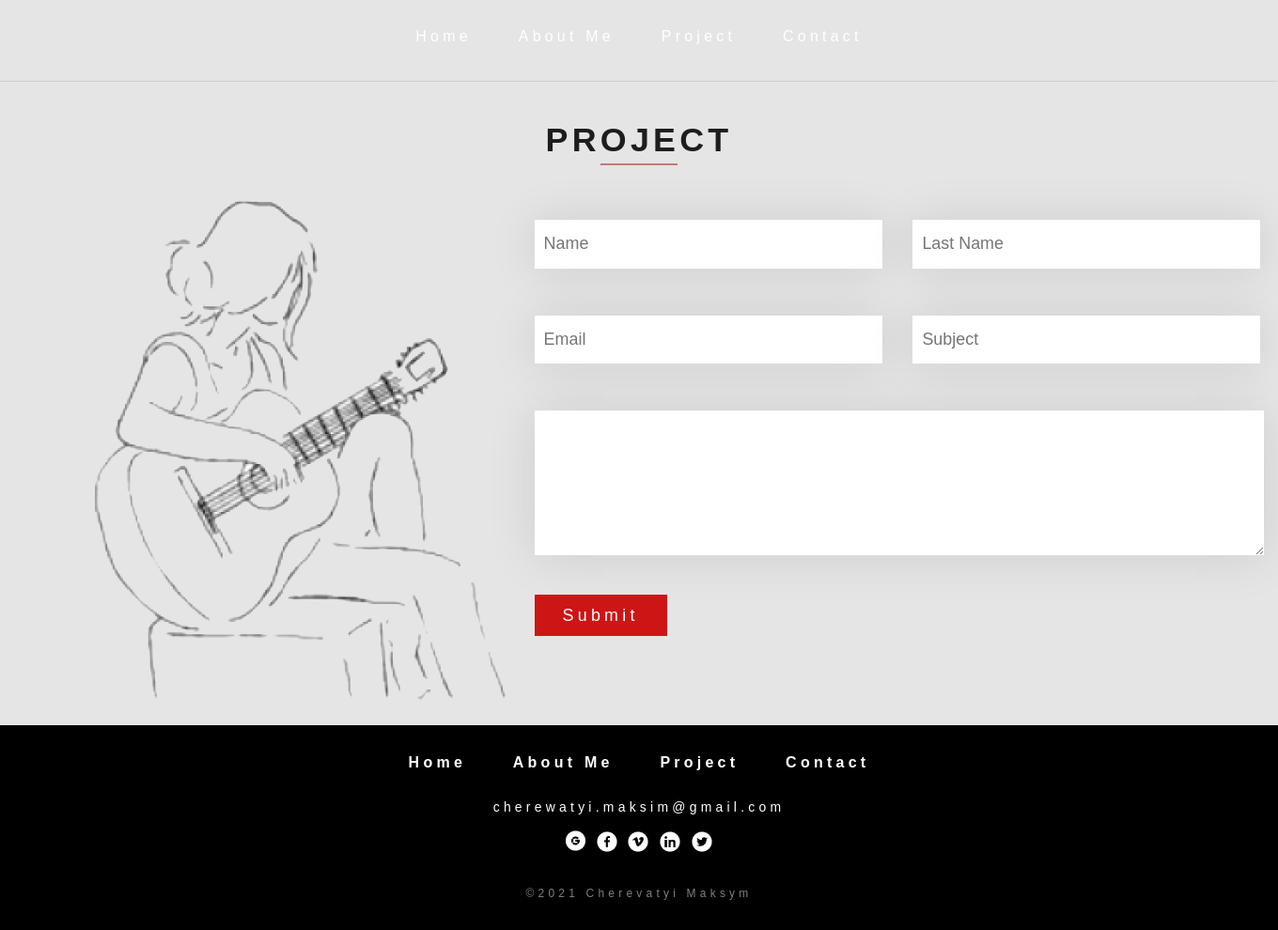
After one commit to KatyshaHshanovych/Max-project, a PHP site: page /contact.php in a window 1360 px wide. The commit adds this page. Shown: the whole page at 94% size. Run offline with PHP 8.4, Linux system fonts and the light colour scheme; some libraries are stand-ins or nearby versions; some web fonts are replaced.

Commit message:
finished worked with all project

```diff
--- /dev/null
+++ b/contact.php
@@ -0,0 +1,46 @@
+<!doctype html>
+<html lang="ru">
+<head>
+    <?php include 'head.php'; ?>
+    <title>Portfolio</title>
+</head>
+<body>
+    <?php include 'header.php'; ?>
+    <div class="contact-block">
+        <div class="aboutMe__titleBlock">
+            <h2 class="aboutMe__word projectText">
+                Project
+            </h2>
+        </div>
+        <hr class="block-AboutMe__lineText padding">
+        <div class="container">
+            <div class="contact-block__mainItems">
+                <img src="image/girl.png" alt="girl">
+                <div class="contact-block__form">
+                    <div class="contact-block__nameLastName">
+                        <input type="text" class="contact-block__formName contactFormInput" placeholder="Name">
+                        <input type="text" class="contact-block__formLastName contactFormInput" placeholder="Last Name">
+                    </div>
+                    <div class="contact-block__nameEmailSub">
+                        <input type="text" class="contact-block__formEmail contactFormInput" placeholder="Email">
+                        <input type="text" class="contact-block__formSubject contactFormInput" placeholder="Subject">
+                    </div>
+                    <div class="contact-block__textArea">
+                        <textarea name="Message" id="" cols="30" rows="10" class="contact-block__formMessage" placeholder="Message" data-lt-tmp-id="lt-953408" spellcheck="false" data-gramm="false">
+                        </textarea>
+                    </div>
+                    <div class="contact-block__button">
+                        <a class="contact-block__redButton" href="/">
+                            Submit
+                        </a>
+                    </div>
+                </div>
+            </div>
+        </div>
+    </div>
+    <?php include 'footer.php'; ?>
+    <script src="/js/jquery.js"></script>
+    <script src="/slick/slick.min.js"></script>
+    <script src="/js/script.js"></script>
+</body>
+</html>
--- a/css/style.css
+++ b/css/style.css
@@ -428,4 +428,73 @@ p {
   margin-left: 1.831vw;
 }
 
+.contact-block {
+  background: #E5E5E5;
+}
+.contact-block__mainItems {
+  display: flex;
+}
+.contact-block__formName {
+  width: 350px;
+  height: 3.807vw;
+  box-shadow: 0 0.074vw 3.661vw 0.074vw rgba(0, 0, 0, 0.1);
+  border: 0;
+  font-size: 1.318vw;
+  padding: 0 0.733vw;
+  margin-right: 2.416vw;
+}
+.contact-block__formLastName {
+  width: 350px;
+  height: 3.807vw;
+  box-shadow: 0 0.074vw 3.661vw 0.074vw rgba(0, 0, 0, 0.1);
+  border: 0;
+  font-size: 1.318vw;
+  padding: 0 0.733vw;
+}
+.contact-block__formEmail {
+  width: 350px;
+  height: 3.807vw;
+  box-shadow: 0 0.074vw 3.661vw 0.074vw rgba(0, 0, 0, 0.1);
+  border: 0;
+  font-size: 1.318vw;
+  padding: 0 0.733vw;
+  margin-right: 2.416vw;
+}
+.contact-block__formSubject {
+  width: 350px;
+  height: 3.807vw;
+  box-shadow: 0 0.074vw 3.661vw 0.074vw rgba(0, 0, 0, 0.1);
+  border: 0;
+  font-size: 1.318vw;
+  padding: 0 0.733vw;
+}
+.contact-block__formMessage {
+  width: 100%;
+  border: 0;
+  box-shadow: 0 0.074vw 3.661vw 0.074vw rgba(0, 0, 0, 0.1);
+}
+.contact-block__redButton {
+  background: #CE1515;
+  padding: 0.879vw 2.197vw 0.879vw 2.197vw;
+  font-size: 1.318vw;
+  font-weight: 400;
+  color: white;
+}
+.contact-block__button {
+  margin-top: 3.661vw;
+}
+.contact-block__nameLastName {
+  display: flex;
+  margin-top: 3.661vw;
+}
+.contact-block__nameEmailSub {
+  display: flex;
+}
+.contact-block__nameEmailSub {
+  margin-top: 3.661vw;
+}
+.contact-block__textArea {
+  margin-top: 3.661vw;
+}
+
 /*# sourceMappingURL=style.css.map */
--- a/css/style.scss
+++ b/css/style.scss
@@ -495,3 +495,86 @@
 .turnRight {
   margin-left: $desktop25px;
 }
+
+.contact-block {
+  background: #E5E5E5;
+
+  &__mainItems {
+    display: flex;
+  }
+
+  &__formName {
+    width: 350px;
+    height: $desktop52px;
+    box-shadow: 0 $desktop1px $desktop50px $desktop1px rgba(0, 0, 0, 0.1);
+    border: 0;
+    font-size: $desktop18px;
+    padding: 0 0.733vw;
+    margin-right: $desktop33px;
+  }
+
+  &__formLastName {
+    width: 350px;
+    height: $desktop52px;
+    box-shadow: 0 $desktop1px $desktop50px $desktop1px rgba(0, 0, 0, 0.1);
+    border: 0;
+    font-size: $desktop18px;
+    padding: 0 0.733vw;
+  }
+
+  &__formEmail {
+    width: 350px;
+    height: $desktop52px;
+    box-shadow: 0 $desktop1px $desktop50px $desktop1px rgba(0, 0, 0, 0.1);
+    border: 0;
+    font-size: $desktop18px;
+    padding: 0 0.733vw;
+    margin-right: $desktop33px;
+  }
+
+  &__formSubject {
+    width: 350px;
+    height: $desktop52px;
+    box-shadow: 0 $desktop1px $desktop50px $desktop1px rgba(0, 0, 0, 0.1);
+    border: 0;
+    font-size: $desktop18px;
+    padding: 0 0.733vw;
+  }
+
+  &__formMessage {
+    width: 100%;
+    border: 0;
+    box-shadow: 0 $desktop1px $desktop50px $desktop1px rgba(0, 0, 0, 0.1);
+  }
+
+  &__redButton {
+    background: #CE1515;
+    padding: $desktop12px $desktop30px $desktop12px $desktop30px;
+    font-size: $desktop18px;
+    font-weight: 400;
+    color: white;
+  }
+
+  &__button {
+    margin-top: $desktop50px;
+  }
+
+  &__nameLastName {
+    display: flex;
+    margin-top: $desktop50px;
+  }
+
+  &__nameEmailSub {
+    display: flex;
+
+  }
+
+  &__nameEmailSub {
+    margin-top: $desktop50px;
+  }
+
+  &__textArea {
+    margin-top: $desktop50px;
+  }
+
+}
--- a/footer.php
+++ b/footer.php
@@ -4,27 +4,22 @@
             <div class="footer-Block__topBlock">
                 <div class="footer-Block__itemBlocks">
                     <a class="footer-Block__settings" href="/">
-                        About me
+                        Home
                     </a>
                 </div>
                 <div class="footer-Block__itemBlocks">
-                    <a class="footer-Block__settings" href="/">
+                    <a class="footer-Block__settings" href="aboutMe.php">
+                        About Me
+                    </a>
+                </div>
+                <div class="footer-Block__itemBlocks">
+                    <a class="footer-Block__settings" href="project.php">
                         Project
                     </a>
                 </div>
                 <div class="footer-Block__itemBlocks">
-                    <a class="footer-Block__settings" href="/">
-                        Portfolio
-                    </a>
-                </div>
-                <div class="footer-Block__itemBlocks">
-                    <a class="footer-Block__settings" href="/">
+                    <a class="footer-Block__settings" href="contact.php">
                         Contact
-                    </a>
-                </div>
-                <div class="footer-Block__itemBlocks">
-                    <a class="footer-Block__settings" href="/">
-                        Feedback
                     </a>
                 </div>
             </div>
--- a/header.php
+++ b/header.php
@@ -17,7 +17,7 @@
                 </a>
             </li>
             <li class="block-header__links">
-                <a href="/" class="block-header__link">
+                <a href="contact.php" class="block-header__link">
                     Contact
                 </a>
             </li>
```
Also changed, not shown: image/girl.png (added).
